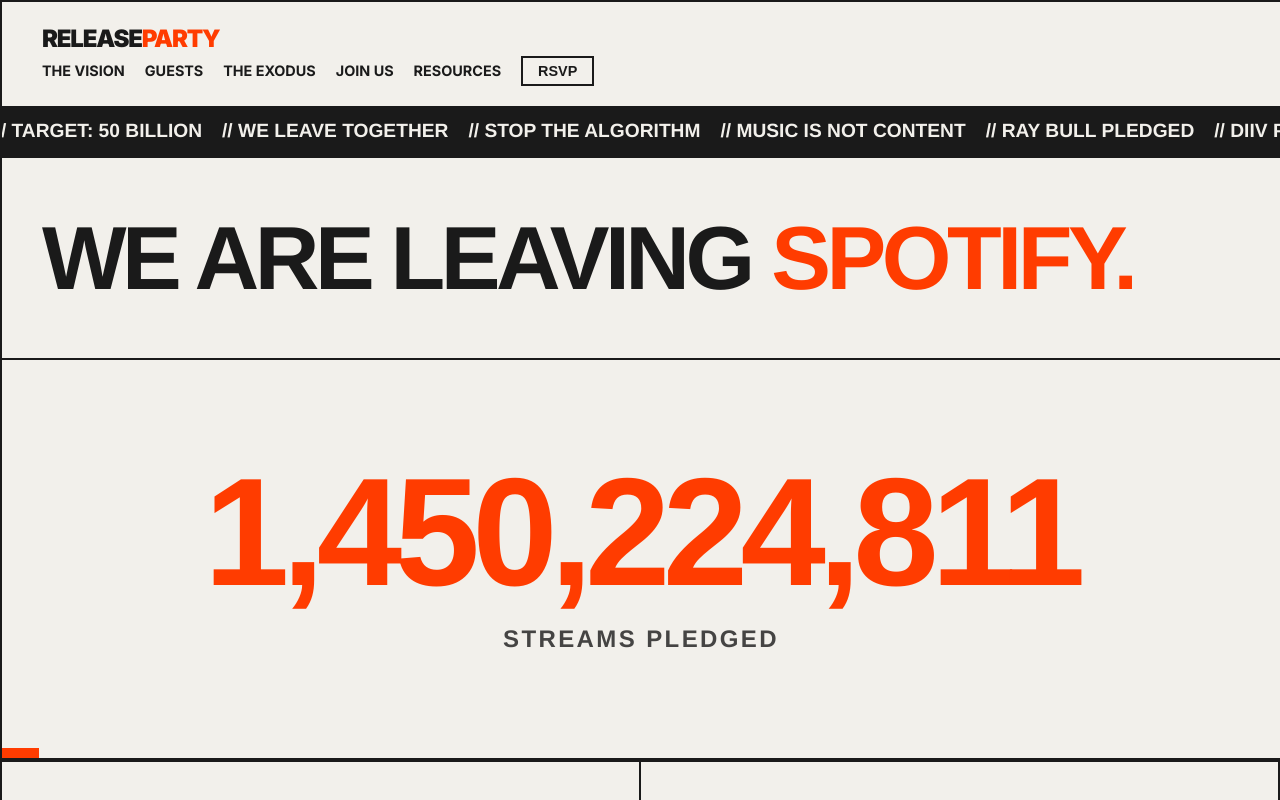
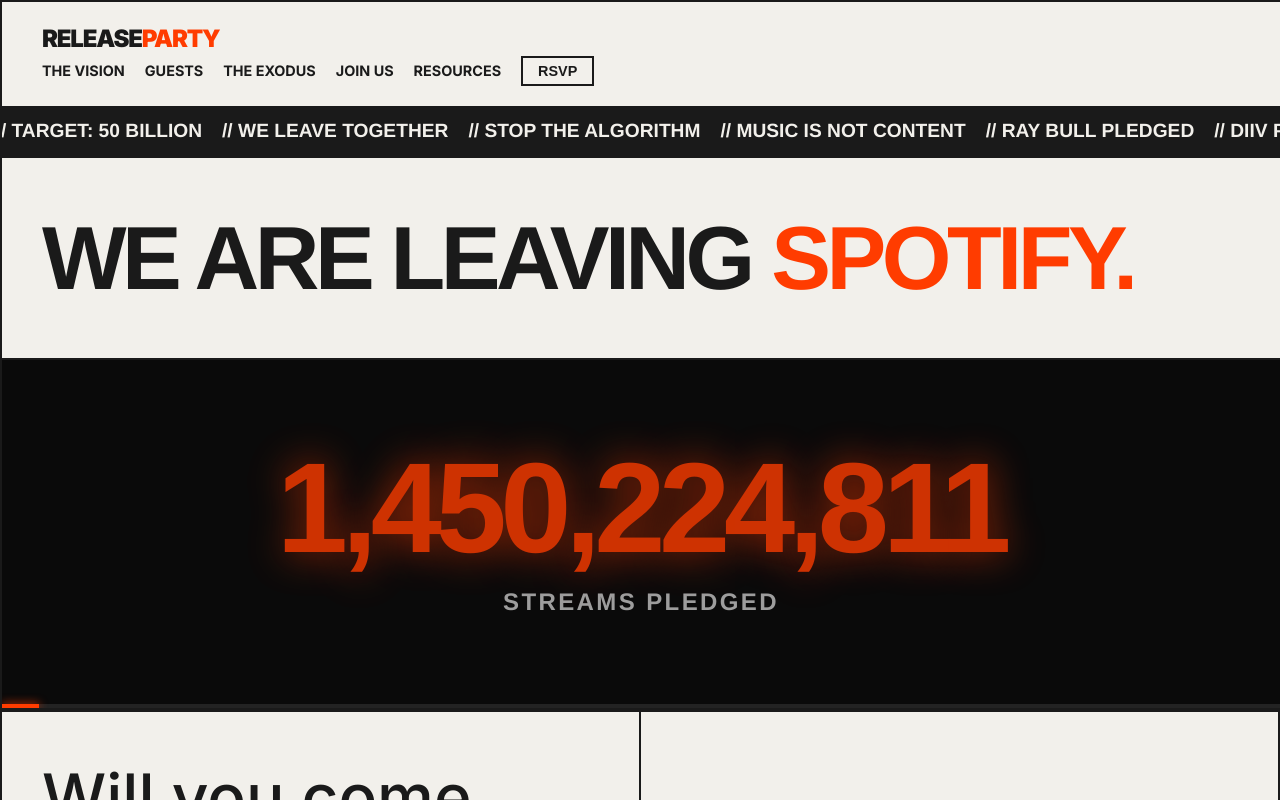
Before and after one commit to ang2990/releaseparty, a SvelteKit app: page / in a window 1280 px wide. Shown: the top 800 px of the page. Built offline with nearby package versions, Linux system fonts and the light colour scheme.

Commit message:
DESIGN: Refine Ticker - Dark Mode & Glow
- Switch ticker background to dark (#0a0a0a)

- Add pulsing neon glow to the count

- Slightly reduce font size for better balance

- Make progress bar thinner and glowing

```diff
--- a/src/app.css
+++ b/src/app.css
@@ -120,32 +120,36 @@
     overflow: hidden;
 }
 
-/* --- PROGRESS TICKER (MINIMAL) --- */
+/* --- PROGRESS TICKER (DARK & GLOW) --- */
 .hero-counter-box {
-    background: var(--bg-color);
-    color: var(--text-color);
-    padding: 100px 40px; /* More vertical space */
+    background: #0a0a0a; /* Dark background */
+    color: #fff;
+    padding: 80px 40px;
     display: flex;
     flex-direction: column;
     justify-content: center;
-    align-items: center; /* Center everything */
+    align-items: center;
     width: 100%;
-    min-height: 400px;
+    min-height: 350px;
     border-bottom: 2px solid var(--line-color);
     position: relative;
+    overflow: hidden;
 }
 
 .progress-value {
     font-family: var(--font-heading);
     font-weight: 900;
-    /* Massive responsive scaling */
-    font-size: clamp(4rem, 12vw, 15rem);
+    /* Slightly reduced max size */
+    font-size: clamp(3.5rem, 10vw, 12rem);
     line-height: 0.9;
     letter-spacing: -0.05em;
     color: var(--accent-color);
     margin-bottom: 20px;
     text-align: center;
-    font-variant-numeric: tabular-nums; /* Prevent jitter */
+    font-variant-numeric: tabular-nums;
+    /* Glow and Pulse */
+    text-shadow: 0 0 20px rgba(255, 60, 0, 0.5);
+    animation: text-pulse 2s infinite ease-in-out;
 }
 
 .progress-label {
@@ -154,7 +158,8 @@
     font-size: clamp(1rem, 2vw, 1.5rem);
     text-transform: uppercase;
     letter-spacing: 0.1em;
-    opacity: 0.8;
+    opacity: 0.6;
+    color: #fff;
 }
 
 /* Subtle Bottom Progress Bar */
@@ -163,8 +168,8 @@
     bottom: 0;
     left: 0;
     width: 100%;
-    height: 10px; /* Thin line */
-    background: transparent;
+    height: 4px; /* Even thinner */
+    background: rgba(255, 255, 255, 0.1);
 }
 
 .progress-bar {
@@ -172,11 +177,18 @@
     background: var(--accent-color);
     width: 0%;
     transition: width 0.2s linear;
+    box-shadow: 0 0 10px var(--accent-color); /* Glow on bar too */
 }
 
-/* Remove old conflicting styles */
-.progress-meta, .progress-status {
-    display: none;
+@keyframes text-pulse {
+    0%, 100% {
+        opacity: 1;
+        text-shadow: 0 0 20px rgba(255, 60, 0, 0.5);
+    }
+    50% {
+        opacity: 0.8;
+        text-shadow: 0 0 40px rgba(255, 60, 0, 0.8);
+    }
 }
 
 /* --- NAVIGATION --- */
```
